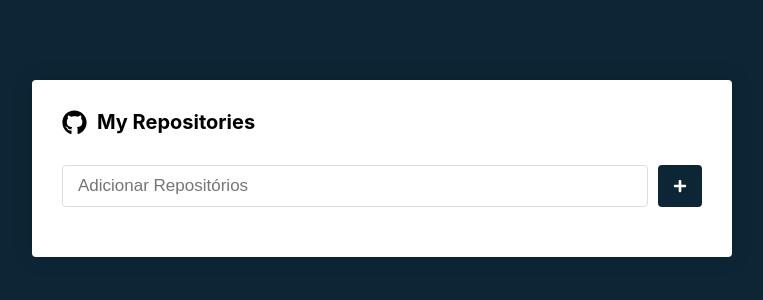
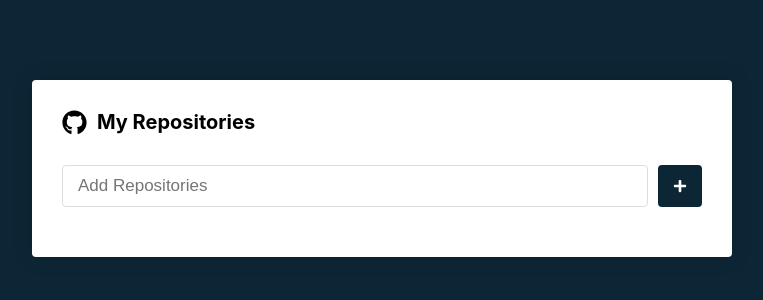
Before and after one commit to Sutolix/repo_search, a React (Create React App) app: page / in a window 1280 px wide. Shown: the top 300 px of the page, without its empty margins (258-1021 px from the left). Built offline with nearby package versions, Linux system fonts and the light colour scheme.

Commit message:
change input language

```diff
--- a/src/pages/Main/index.js
+++ b/src/pages/Main/index.js
@@ -98,7 +98,7 @@ export default function Main() {
       <Form onSubmit={handleSubmit}>
         <input
           type="text"
-          placeholder="Adicionar Repositórios"
+          placeholder="Add Repositories"
           value={newRepo}
           onChange={handleinputChange}
           required
```
